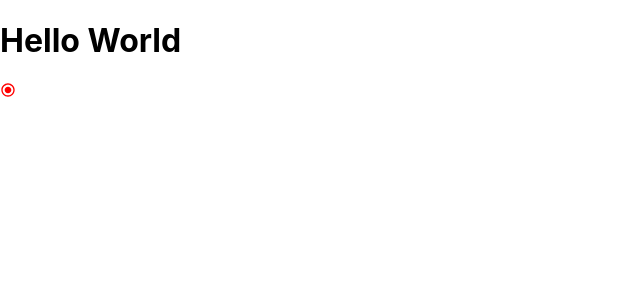
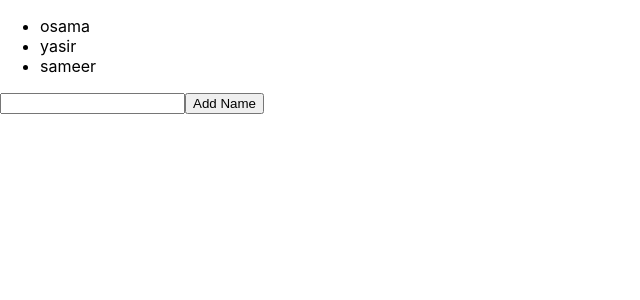
Before and after one commit to osamayounus786/Class-Code-React, a React (Create React App) app: page / in a window 1280 px wide. Shown: the top 300 px of the page, without its empty margins (0-640 px from the left). Built offline with nearby package versions, Linux system fonts and the light colour scheme.

Commit message:
freecodecamp about hooks

```diff
--- a/src/App.jsx
+++ b/src/App.jsx
@@ -168,25 +168,76 @@ import './App.css';
 
 // ClassCode 21-11 button toggle
 
-import { useState } from "react";
-import { MdRadioButtonUnchecked, MdRadioButtonChecked } from "react-icons/md";
+// import { useState } from "react";
+// import { MdRadioButtonUnchecked, MdRadioButtonChecked } from "react-icons/md";
 
-function App(){
-    const [checked,setChecked] = useState(false);
-    return(
-        <div>
-            <h1>Hello World</h1>
-            {checked ?( <MdRadioButtonUnchecked
-            color='red' cursor={'pointer'}
-            onClick = { ()=> setChecked(!checked)}/>):(
-                <MdRadioButtonChecked
-                color='red' cursor={'pointer'}
-                onClick = { ()=> setChecked(!checked)}
-                />
-            )}
+// function App(){
+//     const [checked,setChecked] = useState(false);
+//     return(
+//         <div>
+//             <h1>Hello World</h1>
+//             {checked ?( <MdRadioButtonUnchecked
+//             color='red' cursor={'pointer'}
+//             onClick = { ()=> setChecked(!checked)}/>):(
+//                 <MdRadioButtonChecked
+//                 color='red' cursor={'pointer'}
+//                 onClick = { ()=> setChecked(!checked)}
+//                 />
+//             )}
 
 
-        </div>
+//         </div>
+//     )
+// }
+// export default App;
+
+// import Counter from "./components/counter"
+// function App(){
+//     const [color,setColor] = useState("Blue");
+//     console.log(color);
+//     return(
+//         <div>
+//             <h1>COlor {color}</h1>
+//         <button onClick={()=>setColor("Red")}>Change Color</button>
+//         </div>
+//     )
+
+//     function App(){
+//         return(
+    //             <div>
+//             <Counter />
+//             <Counter />
+//             <Counter />
+//         </div>
+//     )
+// }
+// export default App;
+
+import { useState } from 'react';
+function NameList(){
+    const [list, setList] = useState(["osama","yasir","sameer"]);
+    const [name,setName] = useState("");
+    function onAddName(){
+        setList([...list,name]);
+        setName("");
+    }
+    return(
+        <>
+            <ul>
+
+        {list.map((name)=>(
+            <li key={name}>{name}</li>
+            )
+
+            )}
+            </ul>
+            <input type="text"
+            value={name}
+            onChange = {(e)=> setName(e.target.value)}
+             />
+             <button onClick={onAddName}>Add Name</button>
+        </>
     )
 }
-export default App;
+
+export default NameList;
--- /dev/null
+++ b/src/components/counter.jsx
@@ -0,0 +1,12 @@
+import { useState } from 'react';
+
+   export default function Counter(){
+        const [count,setCount] = useState(0);
+        return(
+            <div>
+                <h1>Counter Button</h1>
+               <button onClick = {() =>setCount(count + 1)}> Count {count}</button>
+
+            </div>
+        )
+    }
```
